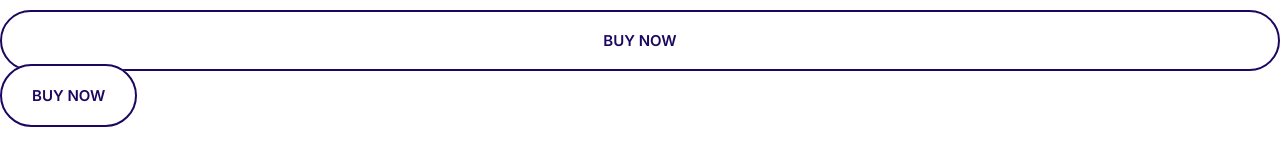
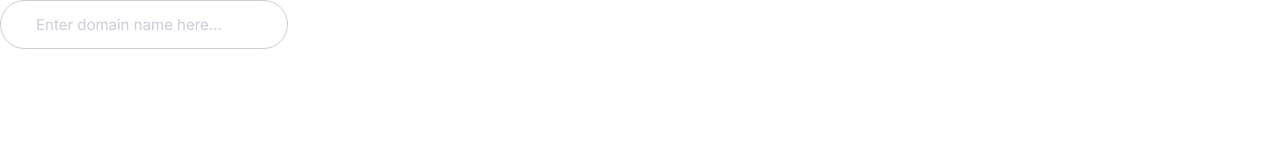
Before and after one commit to RudenkoArt/mosify-website, a plain HTML site: page index.html in a window 1280 px wide. Drawn offline with Linux system fonts and the light colour scheme.

Commit message:
build the input component

```diff
--- a/css/styles.css
+++ b/css/styles.css
@@ -243,3 +243,24 @@ a {
     font-size: 1.5rem;
   }
 }
+
+/* Inputs */
+
+.input {
+  border-radius: 30px;
+  border: 1px solid #ccc;
+  color: var(--color-headings);
+  font-size: 2rem;
+  outline: 0;
+  padding: 1.5rem 3.5rem;
+}
+
+::placeholder {
+  color: #cdcbd7;
+}
+
+@media screen and (min-width: 1024px) {
+  .input {
+    font-size: 1.5rem;
+  }
+}
--- a/index.html
+++ b/index.html
@@ -14,7 +14,6 @@
     <link rel="stylesheet" href="css/styles.css" />
   </head>
   <body>
-    <button class="btn btn--block btn--outline">Buy now</button>
-    <a href="" class="btn btn--outline">Buy now</a>
+    <input type="text" class="input" placeholder="Enter domain name here..." />
   </body>
 </html>
```
